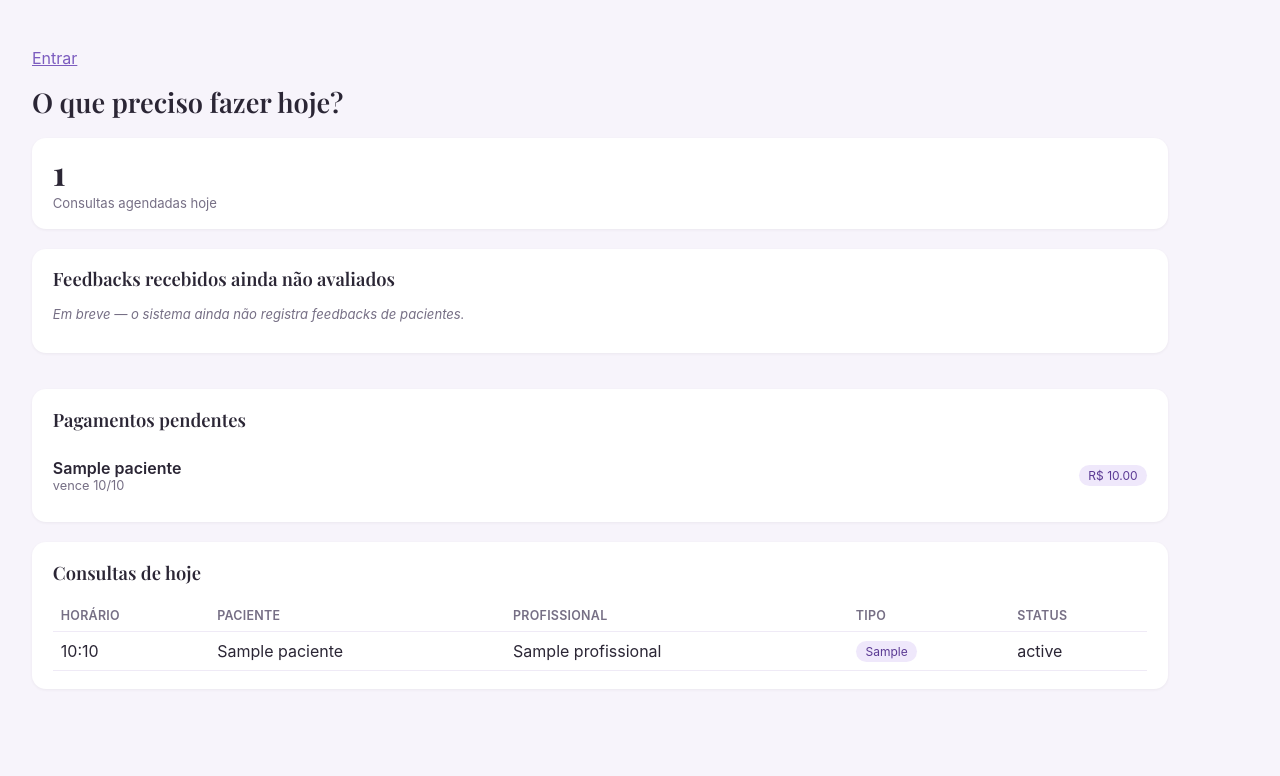
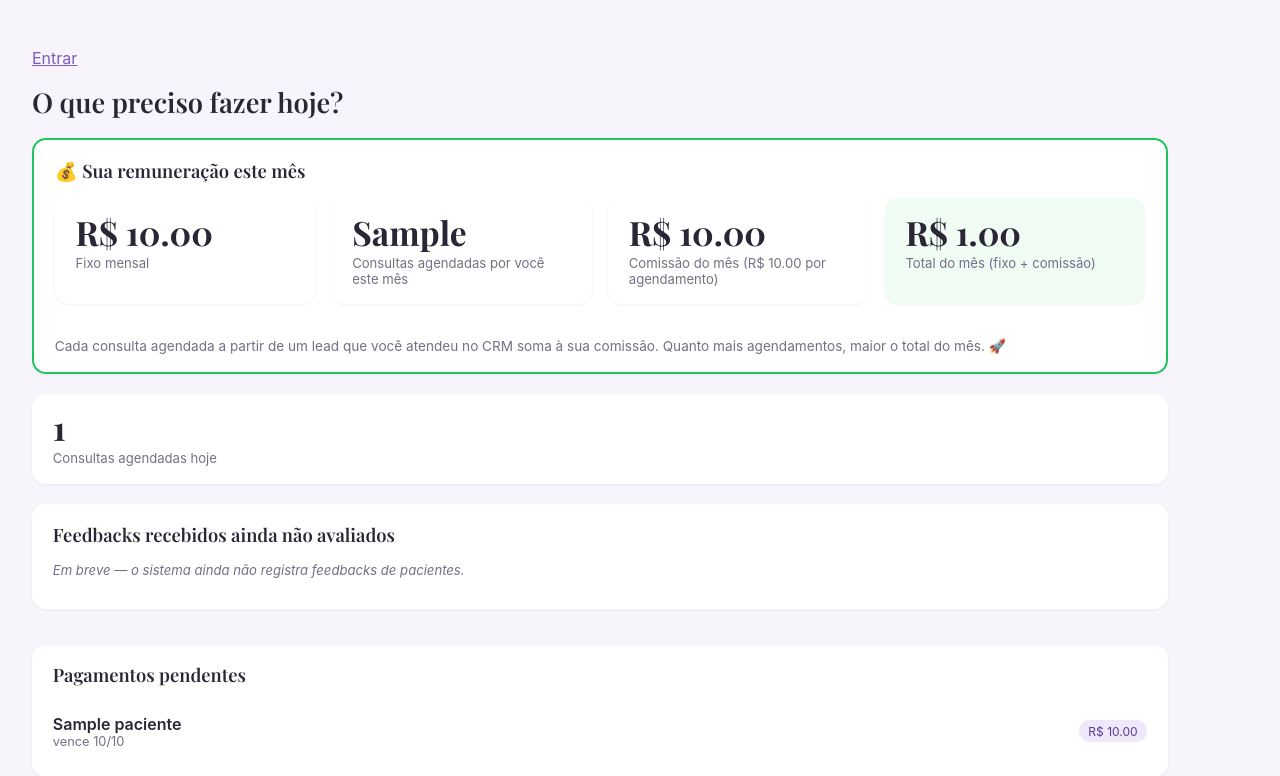
Before and after one commit to clauribeyro-crypto/central-sistemamelanogenico, a Django app: template templates/core/home.html in a window 1280 px wide. Shown: the top 776 px of the page. Before the commit the page ends 671 px from the top, so only its background shows below. Run offline with Django 5.2, Linux system fonts and the light colour scheme; the template is opened without the code that fills it: most values are stand-ins (such as "Sample title", 1, 10 or a date in 2020).

Commit message:
Mostra remuneração da SDR (fixo + comissão por agendamento) no painel dela (#31)
A Cláudia fechou com a Maiara um fixo mensal (R$ 1.500 nos 3 primeiros
meses) mais uma comissão por consulta agendada (R$ 30) a partir do
trabalho dela no CRM, e quer que isso fique visível pra Maiara
acompanhar o quanto já está ganhando no mês e se motivar a bater a
meta batendo mais agendamentos.

Adiciona campos de fixo mensal e valor por agendamento no usuário
(configuráveis no admin, por pessoa — cada SDR pode ter um acordo
diferente). No painel "O que fazer hoje" — a única tela que todo
papel enxerga, inclusive o Comercial — conta quantas consultas essa
pessoa agendou no mês (via HistoricoLead, que já registra quem
agendou cada consulta) e mostra fixo + comissão + total, só pra quem
tem papel Comercial.


Claude-Session: https://claude.ai/code/session_01HJsDAzoLzDQRNraZT4zxDk

Co-authored-by: Claude <noreply@anthropic.com>

```diff
--- a/contas/admin.py
+++ b/contas/admin.py
@@ -30,9 +30,14 @@ class OrganizacaoAdmin(admin.ModelAdmin):
 class UsuarioAdmin(UserAdmin):
     fieldsets = UserAdmin.fieldsets + (
         ("Organização", {"fields": ("organizacao", "papel")}),
+        ("Comissão (papel Comercial)", {
+            "fields": ("comissao_fixo_mensal", "comissao_por_agendamento"),
+            "description": "Aparece no painel \"O que fazer hoje\" de quem tem papel Comercial.",
+        }),
     )
     add_fieldsets = UserAdmin.add_fieldsets + (
         ("Organização", {"fields": ("organizacao", "papel")}),
+        ("Comissão (papel Comercial)", {"fields": ("comissao_fixo_mensal", "comissao_por_agendamento")}),
     )
     list_display = ("username", "email", "organizacao", "papel", "is_staff", "is_superuser")
     list_filter = UserAdmin.list_filter + ("organizacao", "papel")
--- a/templates/core/home.html
+++ b/templates/core/home.html
@@ -2,6 +2,33 @@
 {% block title %}O que preciso fazer hoje? · Sistema da Clínica{% endblock %}
 {% block content %}
     <h1>O que preciso fazer hoje?</h1>
+
+    {% if remuneracao %}
+        <div class="card" style="border:2px solid #22c55e;">
+            <h2>💰 Sua remuneração este mês</h2>
+            <div class="grid">
+                <div class="card stat">
+                    <div class="num">R$ {{ remuneracao.fixo_mensal|floatformat:2 }}</div>
+                    <div class="rotulo">Fixo mensal</div>
+                </div>
+                <div class="card stat">
+                    <div class="num">{{ remuneracao.agendamentos_mes }}</div>
+                    <div class="rotulo">Consultas agendadas por você este mês</div>
+                </div>
+                <div class="card stat">
+                    <div class="num">R$ {{ remuneracao.comissao_agendamentos|floatformat:2 }}</div>
+                    <div class="rotulo">Comissão do mês (R$ {{ remuneracao.valor_por_agendamento|floatformat:2 }} por agendamento)</div>
+                </div>
+                <div class="card stat" style="background:#22c55e11;">
+                    <div class="num">R$ {{ remuneracao.total_mes|floatformat:2 }}</div>
+                    <div class="rotulo">Total do mês (fixo + comissão)</div>
+                </div>
+            </div>
+            <p style="font-size:.85rem; color:var(--text-muted); margin-bottom:0;">
+                Cada consulta agendada a partir de um lead que você atendeu no CRM soma à sua comissão. Quanto mais agendamentos, maior o total do mês. 🚀
+            </p>
+        </div>
+    {% endif %}
 
     <div class="grid">
         {% if org.modulo_leads_ativo %}
```
Also changed, not shown: contas/models.py (+9 -0 lines), core/views.py (+20 -1 lines), contas/migrations/0007_usuario_comissao_fixo_mensal_and_more.py (added).
